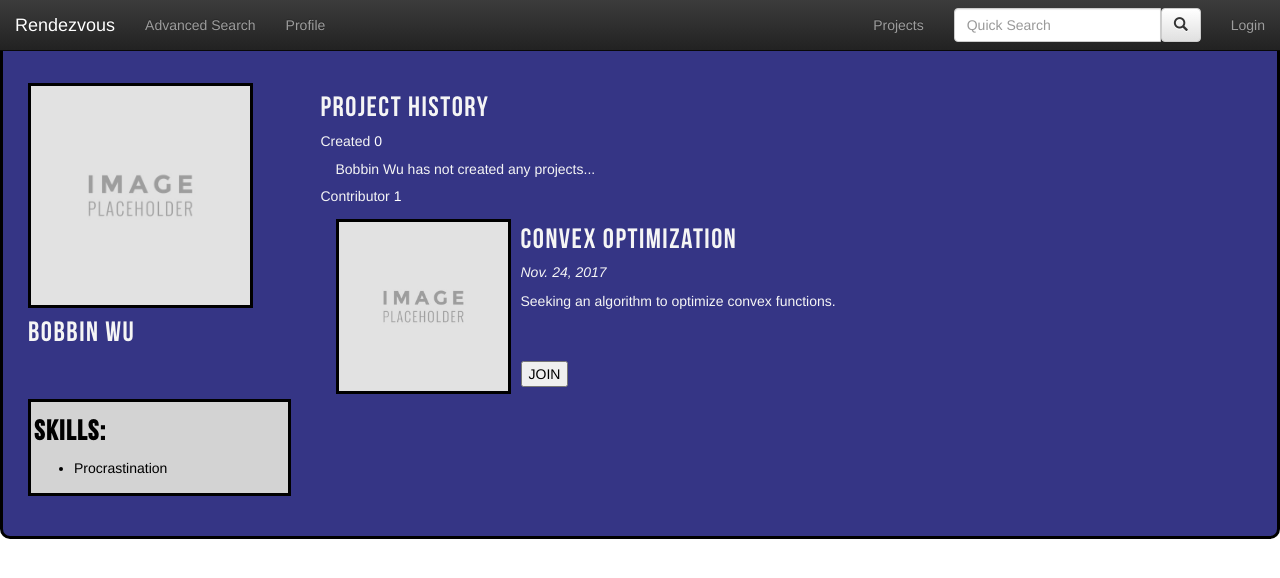
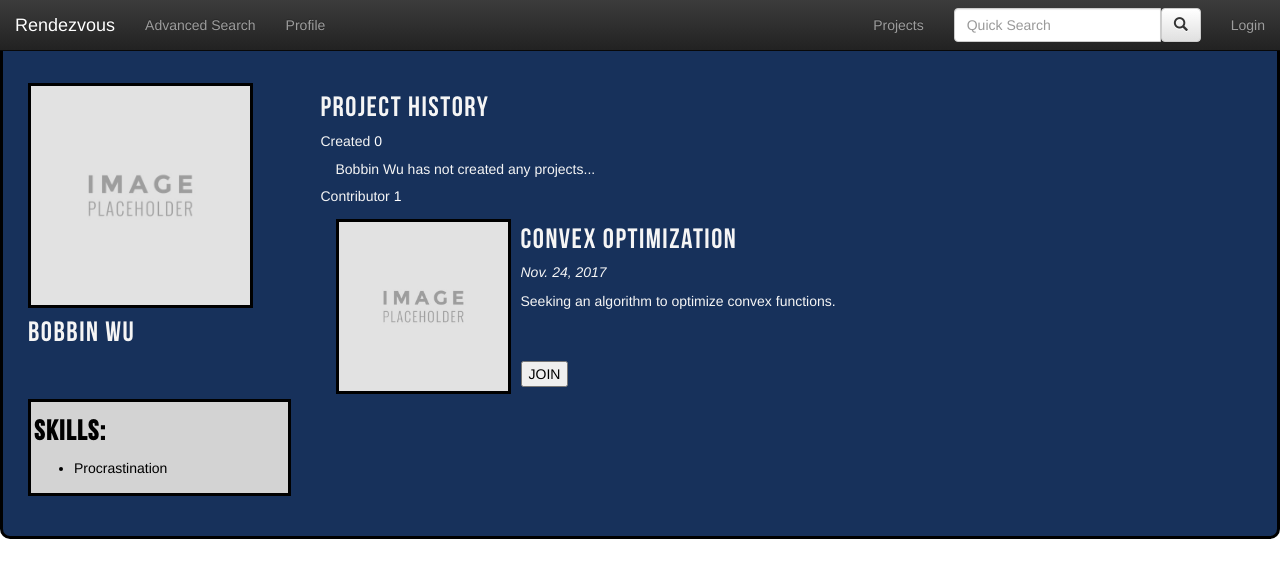
Before and after one commit to LOCosta/CS326-Etc-Etc-Etc, a Django app: page /rendezvous/user/7576ff30099940c7925c06cd2930d72c/ in a window 1280 px wide. Shown: the top 578 px of the page. Run offline with Django 3.2, Linux system fonts and the light colour scheme; data comes from the database, SQL or seed files in the repository; some libraries are stand-ins or nearby versions.

Commit message:
Color Change

```diff
--- a/Etc_Etc_Etc/rendezvous/static/css/profile.css
+++ b/Etc_Etc_Etc/rendezvous/static/css/profile.css
@@ -49,7 +49,7 @@ button {
 }
 
 .jumbotron {
-    background-color: #353585;
+    background-color: #17315b;
     border: 3px solid black;
     border-radius: 10px;
     padding: 10px 10px 30px 10px;
@@ -61,7 +61,7 @@ button {
 }
 
 .num-projects {
-    background-color: #353585;
+    background-color: #17315b;
     color: white;
     font-weight: 200;
 }
```
